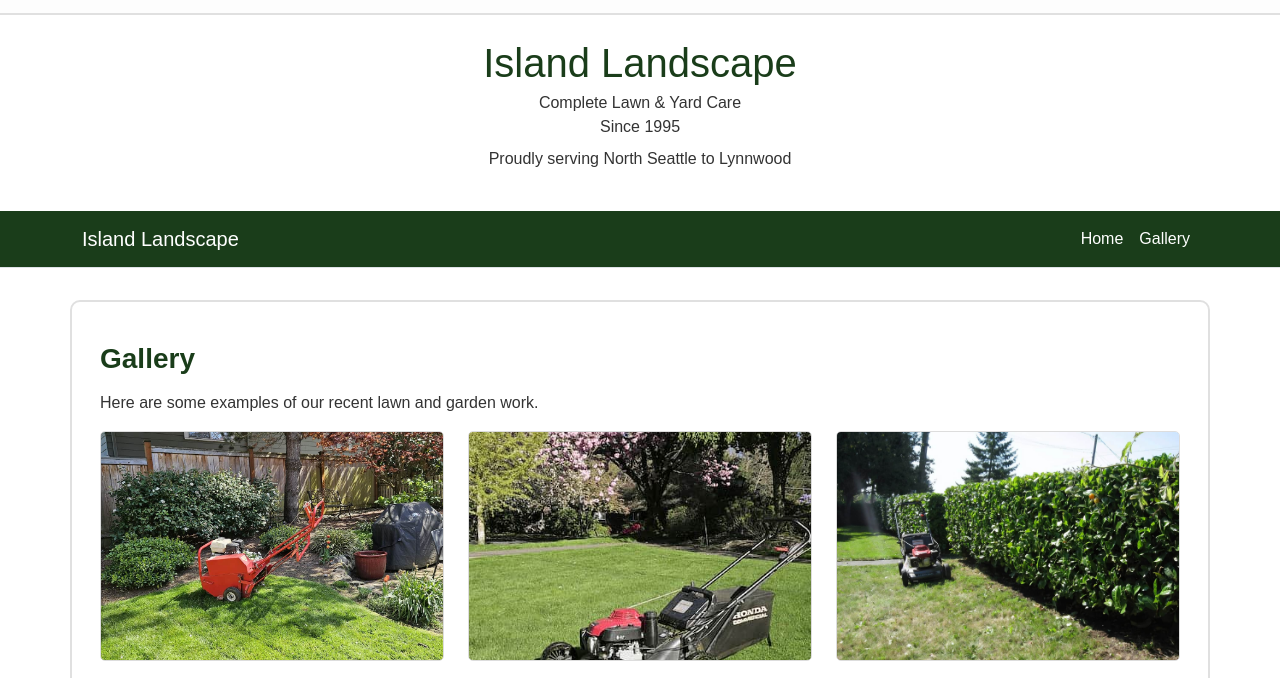
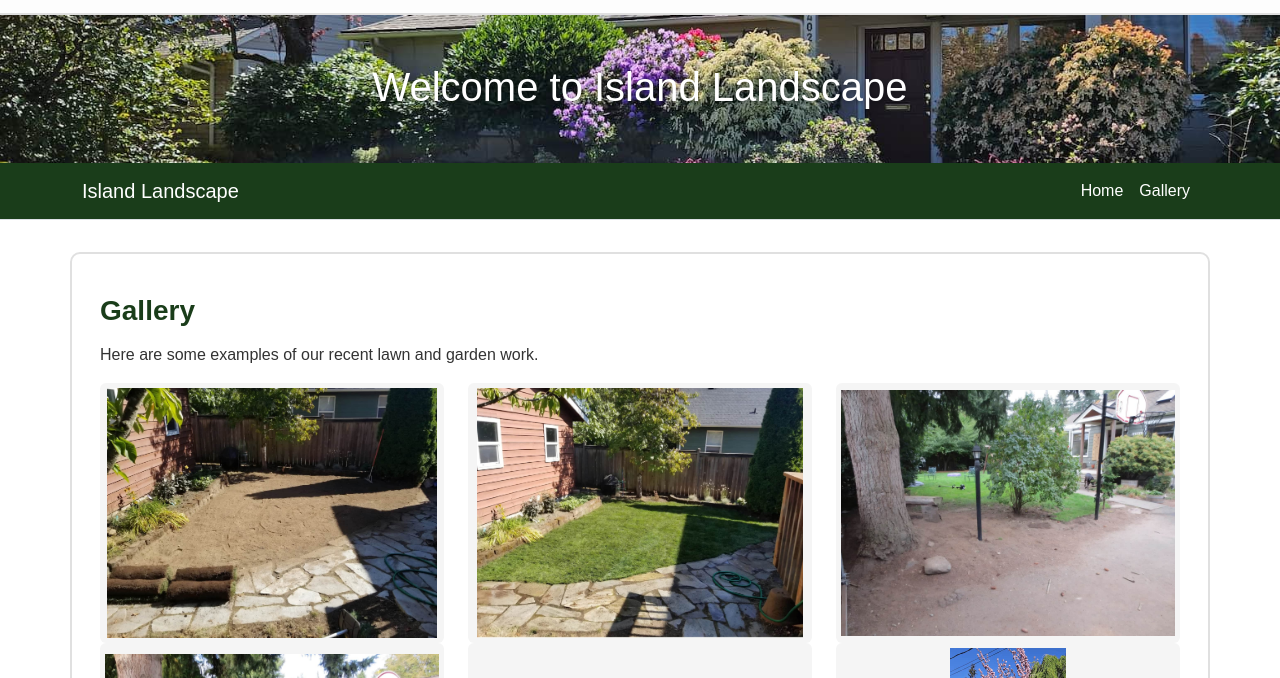
Before and after one commit to PinkkardDesign/Islandlandscape, a plain HTML site: page gallery.html in a window 1280 px wide. Shown: the part 196-874 px from the top of the page. Drawn offline with nearby package versions, Linux system fonts and the light colour scheme.

Commit message:
Add files via upload

```diff
--- a/gallery.html
+++ b/gallery.html
@@ -38,13 +38,15 @@
     <img src="images/Island_logo900.jpg" class="banner-logo" alt="Island Landscape Logo">
   </div>
 
-<!-- HERO TEXT -->
-  <section class="text-center py-4">
-    <h1 class="mb-1">Island Landscape</h1>
-    <p class="mb-0">Complete Lawn &amp; Yard Care</p>
+ <!-- HERO TEXT -->
+  <section class="hero-section text-center py-5">
+  <div class="hero-content">
+    <h1 class="mb-1">Welcome to Island Landscape</h1>
+    <!--<p class="mb-0">Complete Lawn &amp; Yard Care</p>
     <p class="mb-0">Since 1995</p>
-    <p class="mt-2">Proudly serving North Seattle to Lynnwood</p>
-  </section>
+    <p class="mt-2">Proudly serving North Seattle to Lynnwood</p>-->
+  </div>
+</section>
 
   <!-- NAVBAR -->
   <nav class="navbar navbar-expand-lg navbar-custom border-bottom">
@@ -78,6 +80,18 @@
       <p>Here are some examples of our recent lawn and garden work.</p>
 
       <div class="row">
+        <div class="col-md-4">
+          <img src="images/other-green-corner1.jpg" alt="bushes and grass before" class="gallery-img">
+        </div>
+        <div class="col-md-4">
+          <img src="images/other-green-corner2.jpg" alt="bushes and grass after" class="gallery-img">
+        </div>
+        <div class="col-md-4">
+          <img src="images/lamp-pole-tree1.jpg" alt="tree by lamp post before" class="gallery-img">
+        </div>
+        <div class="col-md-4">
+          <img src="images/lamp-pole-tree2.jpg" alt="tree by lamp post after" class="gallery-img">
+        </div>
 
          <div class="col-md-4">
           <img src="images/bright_red_mower.jpg" alt="bright red mower" class="gallery-img">
@@ -88,9 +102,7 @@
         <div class="col-md-4">
           <img src="images/hedge1.jpg" alt="a hedge with mower" class="gallery-img">
         </div>
-        <div class="col-md-4">
-          <img src="images/fence_corner_clean_up.jpg" alt="front yard" class="gallery-img">
-        </div>
+
         <div class="col-md-4">
           <img src="images/backyard_blue_hse1.jpg" alt="backyard of blue house before clean up" class="gallery-img">
         </div>
@@ -168,7 +180,10 @@
         </div>
 
         <div class="col-md-4">
-          <img src="images/backyard-work.jpg" alt="worker working on yard" class="gallery-img">
+          <img src="images/hse_tree_corner.jpg" alt="corner with tree before yard work" class="gallery-img">
+        </div>
+        <div class="col-md-4">
+          <img src="images/hse_tree_corner2.jpg" alt="corner with tree before yard work" class="gallery-img">
         </div>
         <div class="col-md-4">
           <img src="images/bush_outside-hse.jpg" alt="bush outside house" class="gallery-img">
@@ -210,40 +225,25 @@
         <div class="col-md-4">
           <img src="images/green-corner2.jpg" alt="green grass corner after" class="gallery-img">
         </div>
-        <div class="col-md-4">
-          <img src="images/other-green-corner1.jpg" alt="bushes and grass before" class="gallery-img">
-        </div>
-        <div class="col-md-4">
-          <img src="images/other-green-corner2.jpg" alt="bushes and grass after" class="gallery-img">
-        </div>
-        <div class="col-md-4">
-          <img src="images/small-patch-of-grass1.jpg" alt="small patch of grass before" class="gallery-img">
-        </div>
-        <div class="col-md-4">
-          <img src="images/small-patch-of-grass2.jpg" alt="small patch of grass after" class="gallery-img">
-        </div>
-        <div class="col-md-4">
-          <img src="images/lamp-pole-tree1.jpg" alt="tree by lamp post before" class="gallery-img">
-        </div>
-        <div class="col-md-4">
-          <img src="images/lamp-pole-tree2.jpg" alt="tree by lamp post after" class="gallery-img">
-        </div>
+
         <div class="col-md-4">
           <img src="images/backyard-walkway1.jpg" alt="a walkway in a backyard before" class="gallery-img">
         </div>
         <div class="col-md-4">
           <img src="images/backyard-walkway2.jpg" alt="a walkway in a backyard after" class="gallery-img">
         </div>
-
           <div class="col-md-4">
           <img src="images/pretty_tree.jpg" alt="front yard" class="gallery-img">
         </div>
         <div class="col-md-4">
+          <img src="images/fence_corner_clean_up.jpg" alt="front yard" class="gallery-img">
+        </div>
+        <!--<div class="col-md-4">
           <img src="images/garden_bed_clean_up.jpg" alt="front yard during lawn care" class="gallery-img">
-        </div>
-        <div class="col-md-4">
+        </div>-->
+        <!--<div class="col-md-4">
           <img src="/images/garden_bed_clean_up2.jpg" alt="front yard after lawn care is done" class="gallery-img">
-        </div>
+        </div>-->
 
             <div class="full-width-image-wrapper my-4">
                 <img src="images/tree_planting.jpg"
--- a/styles.css
+++ b/styles.css
@@ -36,6 +36,24 @@
   border-radius: 12px; /* soft corners */
 }
 
+.hero-section {
+  background-image: url('images/background_pic.jpg');
+  background-size: cover;
+  background-position: center;
+  background-repeat: no-repeat;
+  padding: 80px 20px;
+  color: #ffffff; /* makes all text white */
+}
+
+.hero-content h1 {
+  color: #ffffff; /* white H1 */
+  text-shadow: 0 2px 4px rgba(0, 0, 0, 0.4);
+}
+
+.hero-content p {
+  color: #ffffff; /* white paragraphs */
+  text-shadow: 0 2px 4px rgba(0, 0, 0, 0.4);
+}
 /* BODY & TYPOGRAPHY */
 body {
   background-color: #ffffff;
@@ -62,6 +80,8 @@ h1, h2, h3 {
   border-radius: 10px;
   background-color: #ffffff;
 }
+
+
 
 /* NAVBAR */
 .navbar-custom {
@@ -122,11 +142,11 @@ h1, h2, h3 {
 /* GALLERY IMAGES */
 .gallery-img {
   width: 100%;
-  height: 230px;
-  object-fit: cover;
-  border-radius: 5px;
-  margin-bottom: 1.25rem;
-  border: 1px solid #ddd;
+  height: 260px;   /* controls grid height */
+  object-fit: contain;
+  background-color: #f5f5f5; /* neutral gap background */
+  padding: 5px;
+  border-radius: 6px;
 }
 
 /* SERVICE AREA LIST */
```
Also changed, not shown: index.html (+8 -5 lines), images/background_pic.jpg (added), images/hse_tree_corner.jpg (added), images/hse_tree_corner2.jpg (added).
